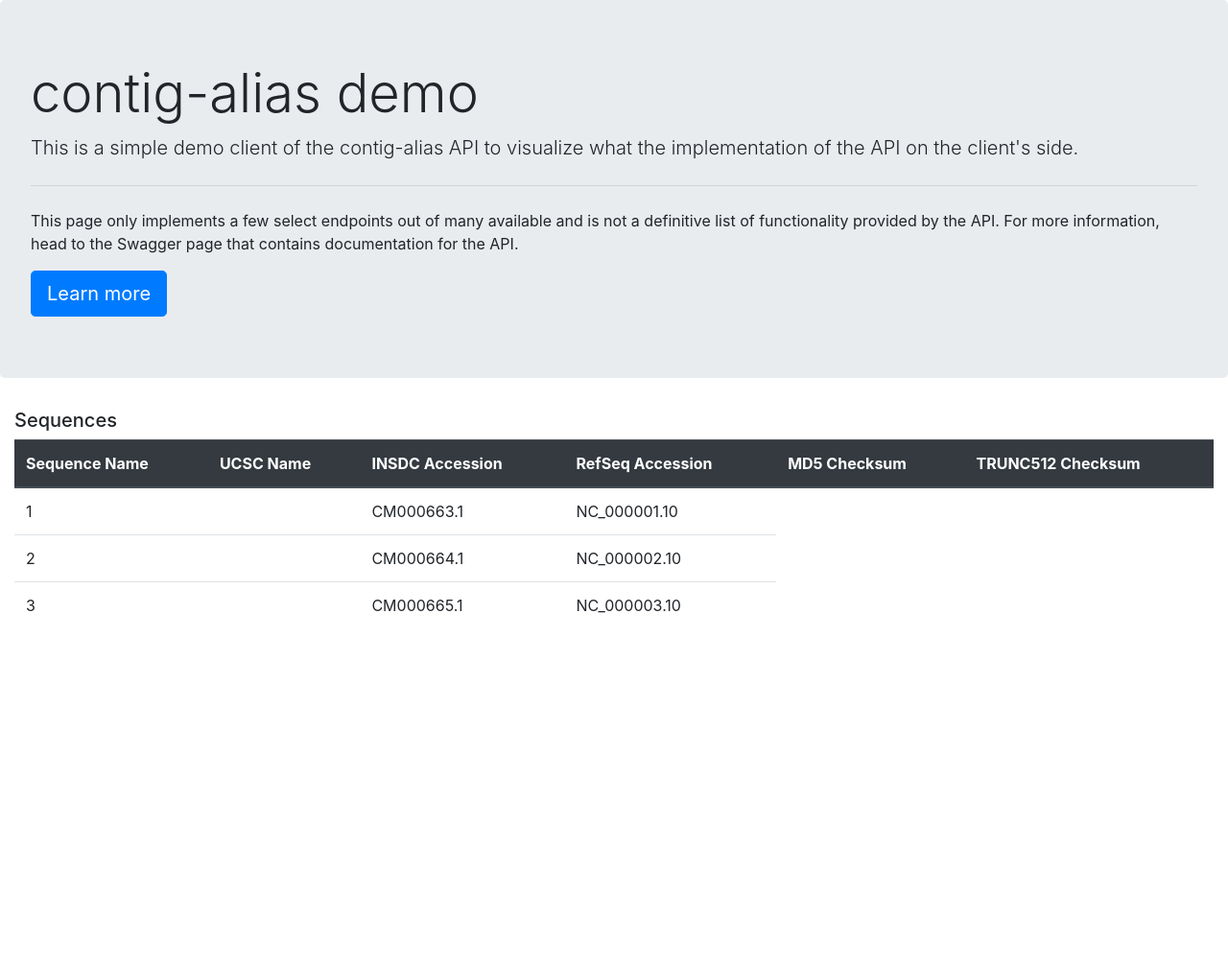
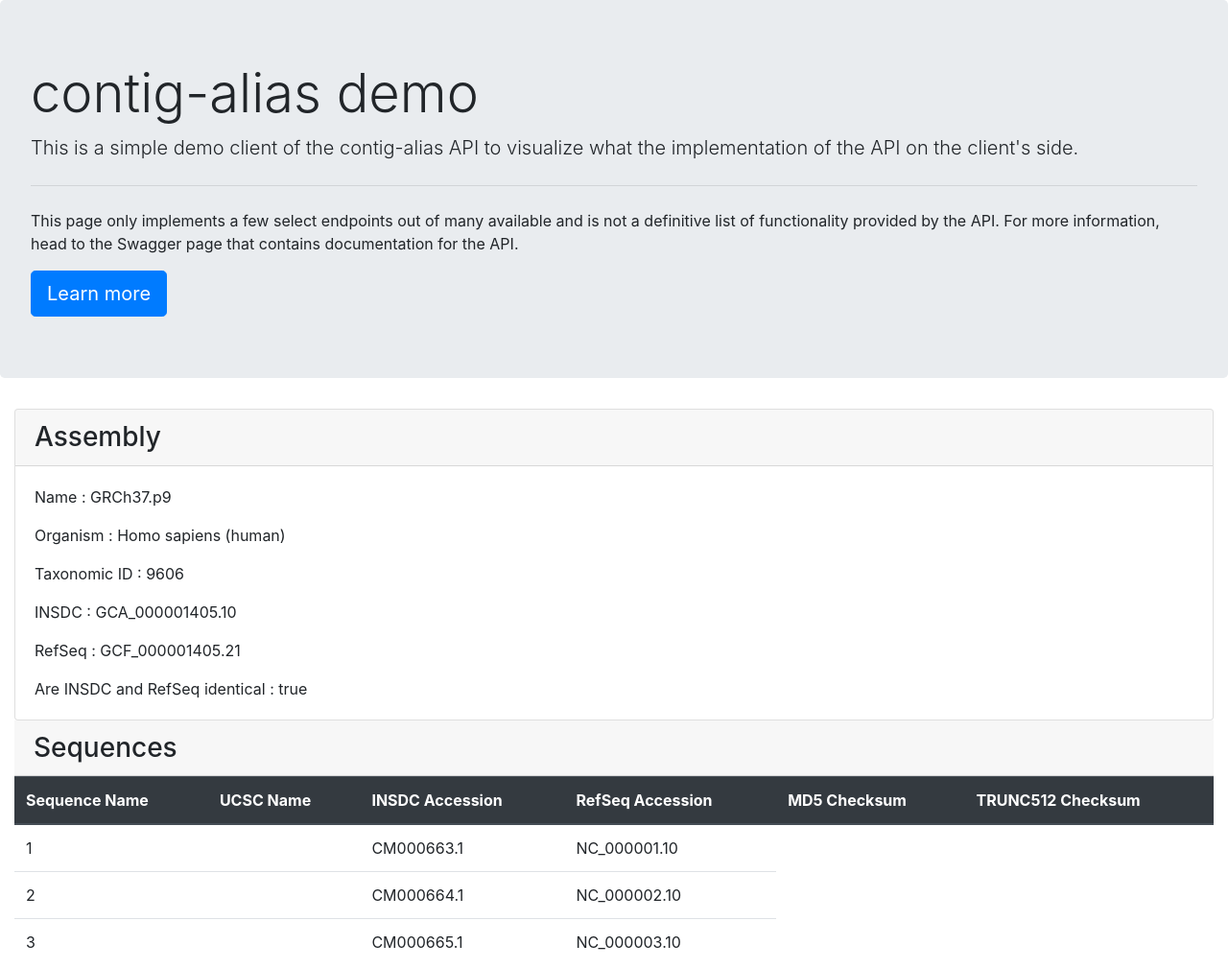
Before and after one commit to singaltanmay/contig-alias-demo-client, a plain HTML site: page index.html in a window 1280 px wide. Shown: the whole page at 96% size. Before the commit the page ends 800 px from the top, so only its background shows below. Drawn offline with nearby package versions, Linux system fonts and the light colour scheme; no server answers.

Commit message:
Added assembly

```diff
--- a/index.html
+++ b/index.html
@@ -38,7 +38,17 @@
       >
     </div>
     <div class="container-fluid">
-      <h5>Sequences</h5>
+    <div class="card">
+	  <h3 class="card-header">Assembly</h3>
+	      <div class="card-body">
+		    <p class="card-text">Name : GRCh37.p9</p>		      			    <p class="card-text">Organism : Homo sapiens (human)</p>
+		    <p class="card-text">Taxonomic ID : 9606</p>
+		    <p class="card-text">INSDC : GCA_000001405.10</p>
+		    <p class="card-text">RefSeq : GCF_000001405.21</p>
+		    <p class="card-text">Are INSDC and RefSeq identical : true</p>
+	      </div>
+	</div>
+      <h3 class="card-header">Sequences</h3>
         <table class="table">
           <thead class="thead-dark">
             <tr>
```
